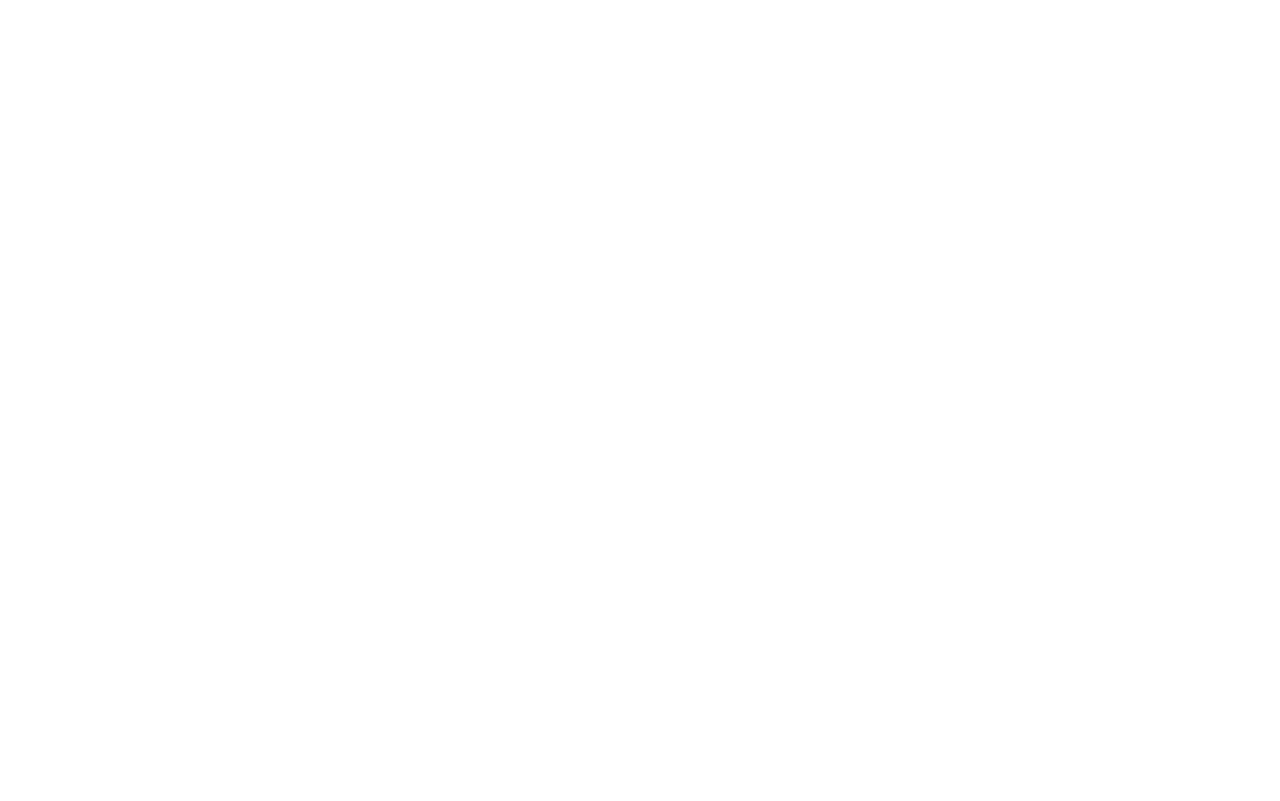
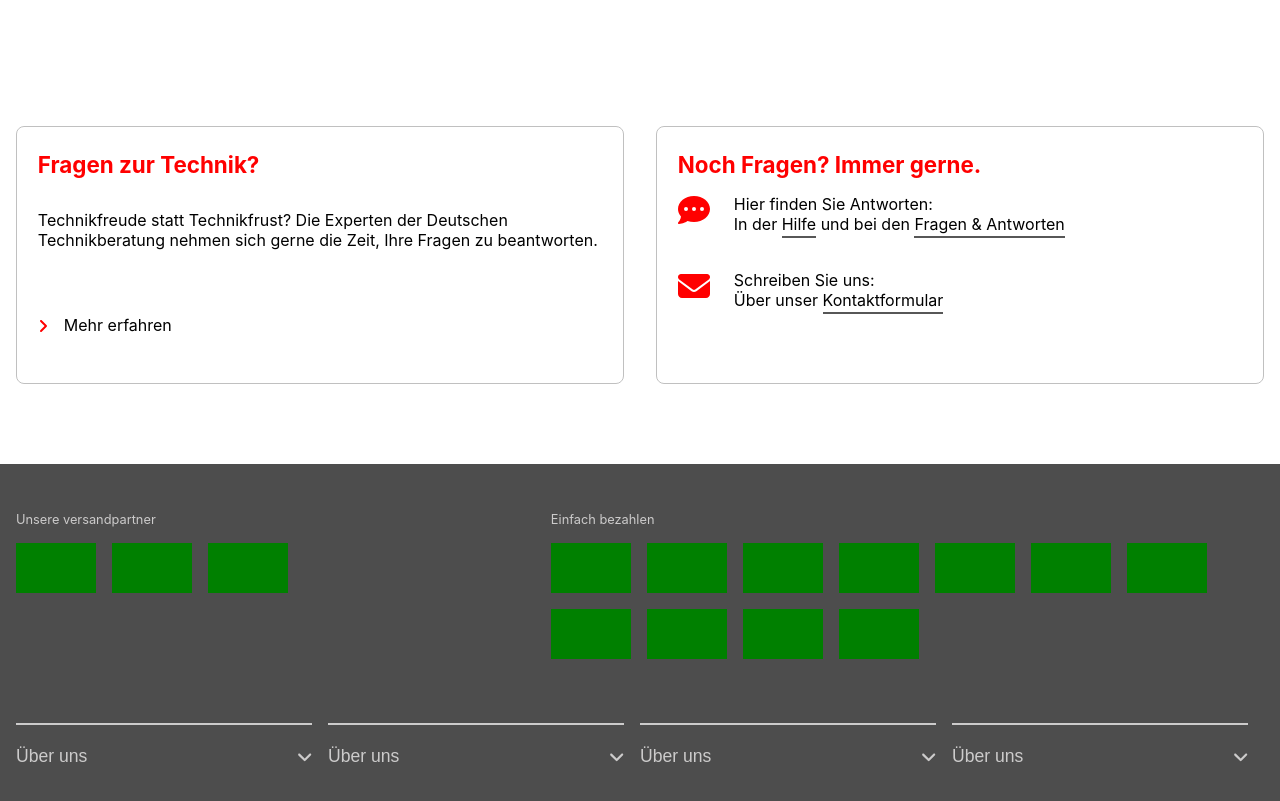
Before and after one commit to tahmdev/e-commerce, a React (Create React App) app: page / in a window 1280 px wide. Shown: the part 5664-6465 px from the top of the page. Before the commit the page ends 5791 px from the top, so only its background shows below. Built offline with nearby package versions, Linux system fonts and the light colour scheme.

Commit message:
various minor adjustments

```diff
--- a/src/App.css
+++ b/src/App.css
@@ -91,15 +91,18 @@
   border-bottom-right-radius: 7px;
 }
 .sidebar-wrapper{
+  z-index: 21;
   position: fixed;
   width: 89vw;
   height: 100vh;
   max-width: 300px;
   background-color: white;
   animation: slide-in 200ms, fade-in 200ms;
+  overflow-y: auto;
   animation-timing-function: ease-out;
 }
 .background{
+  z-index: 211;
   background-color: rgba(0, 0, 0, 0.507);
   position: fixed;
   width: 100vw;
@@ -147,9 +150,7 @@
     opacity: 0;
   }
 }
-.sidebar-wrapper{
-  overflow-y: auto;
-}
+
 .sidebar-wrapper div {
   max-width: 90%;
   margin: auto;
@@ -223,7 +224,7 @@
   top: 0;
 }
 .popup-bg{
-  z-index: 2;
+  z-index: 31;
   background-color: rgba(0, 0, 0, 0.363);
   width: 100vw;
   height: 100vh;
@@ -544,6 +545,8 @@
   transform: translateX(-50%);
   width: 70%;
 }
+
+
 @media (hover: hover) and (pointer: fine) {
   .long-carousel:hover + .long-controls,
   .long-controls:hover{
@@ -588,27 +591,34 @@
 .split{
   display: flex;
   flex-direction: column;
-  padding-bottom: 10rem;
-
 }
 .split > * + * {
   margin-top: 2rem;
 }
 .service-box{
+  display: flex;
+  flex-direction: column;
   border-radius: 8px;
   border: 1px solid rgb(192, 192, 192);
-  height: 18em;
+  height: 16em;
 }
 .service-box > * {
   display: block;
   margin: 0 1.3rem;
-  height: 30% !important;
   overflow: hidden;
 }
 .service-box h3 {
   color: red;
   margin-top: 1.5rem;
   font-size: 1.4rem;
+}
+.service-box p {
+  margin-top: 2rem;
+  height: 35%;
+}
+.service-box > div {
+  margin-top: 1rem;
+  margin-bottom: 1rem;
 }
 .animated-link a{
   color: black;
@@ -628,6 +638,42 @@
   animation-name: slide-out;
   animation-duration: 250ms;
   animation-fill-mode: forwards;
+}
+.responsive-button{
+  width: 100%;
+}
+.btn {
+  background-color: white;
+  border: 1px solid rgb(160, 160, 160);
+  border-radius: 4px;
+  padding: 0.9rem 0.7rem;
+  font-size: 0.9rem;
+  font-weight: 600;
+  margin-top: 2rem;
+  margin-bottom: 8rem;
+}
+.btn:hover{
+  box-shadow: 0 1px 4px 4px rgba(0, 0, 0, 0.075);
+}
+.service-inner-flex{
+  display: flex;
+}
+.service-inner-flex * {
+  margin: 0 !important;
+}
+.service-inner-flex * + *{
+  padding-left: 1.5rem;
+}
+.service-inner-icon{
+  height: 2rem !important;
+  color: red;
+}
+.service-inner-flex a {
+  padding: 0 0 0.15rem 0 !important;
+  color: black;
+  text-decoration: none;
+  display: inline-block;
+  border-bottom: 2px solid rgb(87, 87, 87);
 }
 @keyframes slide-out {
   from{
@@ -654,7 +700,6 @@
   width: fit-content;
   overflow: hidden;
 }
-
 .animated-link-flex{
   display: flex;
   align-items: center;
@@ -663,7 +708,116 @@
   margin-left: 1rem;
 }
 
+footer{
+  background-color: rgb(77, 77, 77);
+}
+footer section {
+  margin-bottom: 0;
+}
+.placeholder{
+  width: 80px;
+  height: 50px;
+  background-color: green;
+  margin-bottom: 1rem;
+}
+footer .flex-container{
+  flex-wrap: wrap;
+  column-gap: 1rem;
+  margin-right: 1rem;
+}
+footer span{
+  text-align: center;
+  color: rgb(204, 203, 203);
+  margin-bottom: 1rem;
+  display: block;
+  text-align: start;
+  font-size: 0.8rem;
+}
+.grid-container{
+  display: grid;
+  padding-top: 3rem;
+  margin-bottom: 3rem;
+}
+@media (min-width: 500px){
+  .grid-container{
+    grid-template-columns: repeat(7, 1fr);
+  }
+  .versandpartner{
+    grid-column: 1 / 4;
+  }
+  .einfach-bezahlen{
+    grid-column: 4 / 8;
+  }
+}
+
+.accord-wrapper{
+  margin-right: 1rem;
+  overflow: hidden;
+  border-top: 2px solid rgb(204, 203, 203);
+  height: fit-content;
+  display: flex;
+  flex-direction: column;
+}
+.accord-wrapper a{
+  color: rgb(204, 203, 203);
+  text-decoration: none;
+}
+.accord-wrapper ul {
+  margin: 0;
+  list-style: none;
+  padding: 0;
+}
+.accord-wrapper ul > li {
+  font-size: 0.9rem;
+  padding: 0.5rem 0;
+}
+.accord-button{
+  background-color: transparent;
+  border: none;
+  width: 100%;
+  height: 4rem;
+  padding: 0;
+  display: flex;
+  justify-content: space-between;
+  align-items: center;
+  font-size: 1.1rem;
+  color: rgb(204, 203, 203);
+  transform-origin: center;
+}
+.accord-icon{
+  transition: all 250ms ease-in-out;
+}
+.accord-items{
+  max-height: 0;
+  transition: all 250ms ease-in-out;
+}
+
+.accordion-flex{
+  display: flex;
+  width: 100%;
+  flex-wrap: wrap;
+}
+.accordion-flex > * {
+  margin-bottom: 2.5rem;
+  flex-basis: 100%;
+}
+@media (min-width: 500px) {
+  .accordion-flex > * {
+    flex-basis: 40%;
+    flex-grow: 1;
+  }
+}
+
 @media only screen and (min-width: 1000px){
+  .accordion-flex > * {
+    flex-basis: 100%;
+  }
+  .accordion-flex{
+    flex-wrap: nowrap;
+  }
+  .responsive-button{
+    width: 200px;
+  }
   .large-only{
     display: initial;
   }
--- a/src/App.js
+++ b/src/App.js
@@ -7,11 +7,13 @@
 import GalleryCard from './components/gallery-card';
 import LongCarouselCard from './components/longCarouselCard';
 import { FontAwesomeIcon } from '@fortawesome/react-fontawesome';
-import { faAngleRight } from '@fortawesome/free-solid-svg-icons'
+import { faAngleRight, faEnvelope, faCommentDots } from '@fortawesome/free-solid-svg-icons'
+import Accordion from './components/Accordion';
 
 function App() {
 
-  // 6 Flex(Info boxes with link inside) Width 100, flex direction column. media 1000px => row
+  // fix sidebar animation
+  // fix sidebar z index
   // padding between sections
   // . fix header for large screens
   // Spend a day on fixing the accessiblity
@@ -103,7 +105,6 @@
         <section>
           <h2>Unsere Service Highlights für Sie</h2>
           <div className='split'>
-
             <div className='service-box'>
               <h3>Wunschprodukt einfach finanzieren</h3>
               <p>Ein Produkt kaufen oder lieber doch finanzieren? Lange Laufzeiten, 0% effektiver Jahreszins** und alles jederzeit unkompliziert online abschließbar.</p>
@@ -140,9 +141,115 @@
                 </a>
               </div>
             </div>
+          </div>
+          <button className='responsive-button btn'> Alle Services entdecken </button>
 
+          <div className='split'>
+          <div className='service-box'>
+              <h3>Fragen zur Technik?</h3>
+              <p>Technikfreude statt Technikfrust? Die Experten der Deutschen Technikberatung nehmen sich gerne die Zeit, Ihre Fragen zu beantworten.</p>
+              <div className='animated-link'>
+                <a href='http://localhost:3000/'>
+                  <div className='animated-link-flex' >
+                    <FontAwesomeIcon className="red-text" icon={faAngleRight} />
+                    <span>Mehr erfahren <div className='animated-line-bottom' /></span>
+                  </div>
+                </a>
+              </div>
+            </div>
+            <div className='service-box'>
+              <h3>Noch Fragen? Immer gerne.</h3>
+                <div className='service-inner-flex' >
+                  <FontAwesomeIcon icon={faCommentDots} className="service-inner-icon" />
+                  <p>Hier finden Sie Antworten:<br/>In der <a href='http://localhost:3000/'>Hilfe</a> und bei den <a href='http://localhost:3000/'>Fragen & Antworten</a></p>
+                </div>
+                <div className='service-inner-flex' >
+                  <FontAwesomeIcon icon={faEnvelope} className="service-inner-icon" />
+                  <p>Schreiben Sie uns:<br/>Über unser <a href='http://localhost:3000/'>Kontaktformular</a></p>
+                </div>
+            </div>
           </div>
         </section>
+
+        <footer>
+          <section>
+            <div className='grid-container'>
+              <div className='versandpartner'>
+                <span> Unsere versandpartner </span>
+                <div className='flex-container '>
+                  <div className='placeholder' />
+                  <div className='placeholder' />
+                  <div className='placeholder' />
+                </div>
+              </div>
+
+              <div className='einfach-bezahlen'>
+                <span> Einfach bezahlen </span>
+                <div className='flex-container '>
+                  <div className='placeholder' />
+                  <div className='placeholder' />
+                  <div className='placeholder' />
+                  <div className='placeholder' />
+                  <div className='placeholder' />
+                  <div className='placeholder' />
+                  <div className='placeholder' />
+                  <div className='placeholder' />
+                  <div className='placeholder' />
+                  <div className='placeholder' />
+                  <div className='placeholder' />
+                </div>
+              </div>
+            </div>
+
+            <div className='accordion-flex'>
+              <Accordion title="Über uns" classes="kontakt">
+                <ul>
+                  <li><a href='http://localhost:3000/'>Laptops</a></li>
+                  <li><a href='http://localhost:3000/'>Apple Watch</a></li>
+                  <li><a href='http://localhost:3000/'>Apple iPad</a></li>
+                  <li><a href='http://localhost:3000/'>PS5 Spiele</a></li>
+                  <li><a href='http://localhost:3000/'>Gartenpflege</a></li>
+                  <li><a href='http://localhost:3000/'>Nintendo Switch</a></li>
+                  <li><a href='http://localhost:3000/'>Gaming PCs</a></li>
+                </ul>
+              </Accordion>
+              <Accordion title="Über uns" classes="aktuell-beliebt">
+                <ul>
+                  <li><a href='http://localhost:3000/'>Laptops</a></li>
+                  <li><a href='http://localhost:3000/'>Apple Watch</a></li>
+                  <li><a href='http://localhost:3000/'>Apple iPad</a></li>
+                  <li><a href='http://localhost:3000/'>PS5 Spiele</a></li>
+                  <li><a href='http://localhost:3000/'>Gartenpflege</a></li>
+                  <li><a href='http://localhost:3000/'>Nintendo Switch</a></li>
+                  <li><a href='http://localhost:3000/'>Gaming PCs</a></li>
+                </ul>
+              </Accordion>
+              <Accordion title="Über uns" classes="service">
+                <ul>
+                  <li><a href='http://localhost:3000/'>Laptops</a></li>
+                  <li><a href='http://localhost:3000/'>Apple Watch</a></li>
+                  <li><a href='http://localhost:3000/'>Apple iPad</a></li>
+                  <li><a href='http://localhost:3000/'>PS5 Spiele</a></li>
+                  <li><a href='http://localhost:3000/'>Gartenpflege</a></li>
+                  <li><a href='http://localhost:3000/'>Nintendo Switch</a></li>
+                  <li><a href='http://localhost:3000/'>Gaming PCs</a></li>
+                </ul>
+              </Accordion>
+              <Accordion title="Über uns" classes="ueber-uns">
+                <ul>
+                  <li><a href='http://localhost:3000/'>Laptops</a></li>
+                  <li><a href='http://localhost:3000/'>Apple Watch</a></li>
+                  <li><a href='http://localhost:3000/'>Apple iPad</a></li>
+                  <li><a href='http://localhost:3000/'>PS5 Spiele</a></li>
+                  <li><a href='http://localhost:3000/'>Gartenpflege</a></li>
+                  <li><a href='http://localhost:3000/'>Nintendo Switch</a></li>
+                  <li><a href='http://localhost:3000/'>Gaming PCs</a></li>
+                </ul>
+              </Accordion>
+            </div>
+
+          </section>
+        </footer>
       </main>
     </div>
   );
--- a/src/components/banner.js
+++ b/src/components/banner.js
@@ -4,7 +4,7 @@
     <a href="http://localhost:3000/" className="banner">
       <div>
         <h2>Jetzt täglich neu: Unser Deal des Tages</h2>
-        <button tabIndex={-1}> Zum Angebot </button>
+        <button className="responsive-button" tabIndex={-1}> Zum Angebot </button>
       </div>
     </a>
   )
--- a/src/components/star-rating.js
+++ b/src/components/star-rating.js
@@ -7,11 +7,7 @@
   let [percentFill, setPercentFill] = useState(0)
 
   useEffect(() => {
-    console.log(avgScore * 100 / max)
     setPercentFill(avgScore * 100 / max)
-    for (let i = 0; i < 100; i++){
-      console.log(Math.random() * 5)
-    }
   }, [])
 
   return(
```
Also changed, not shown: src/components/Carousel.js (+8 -5 lines).
